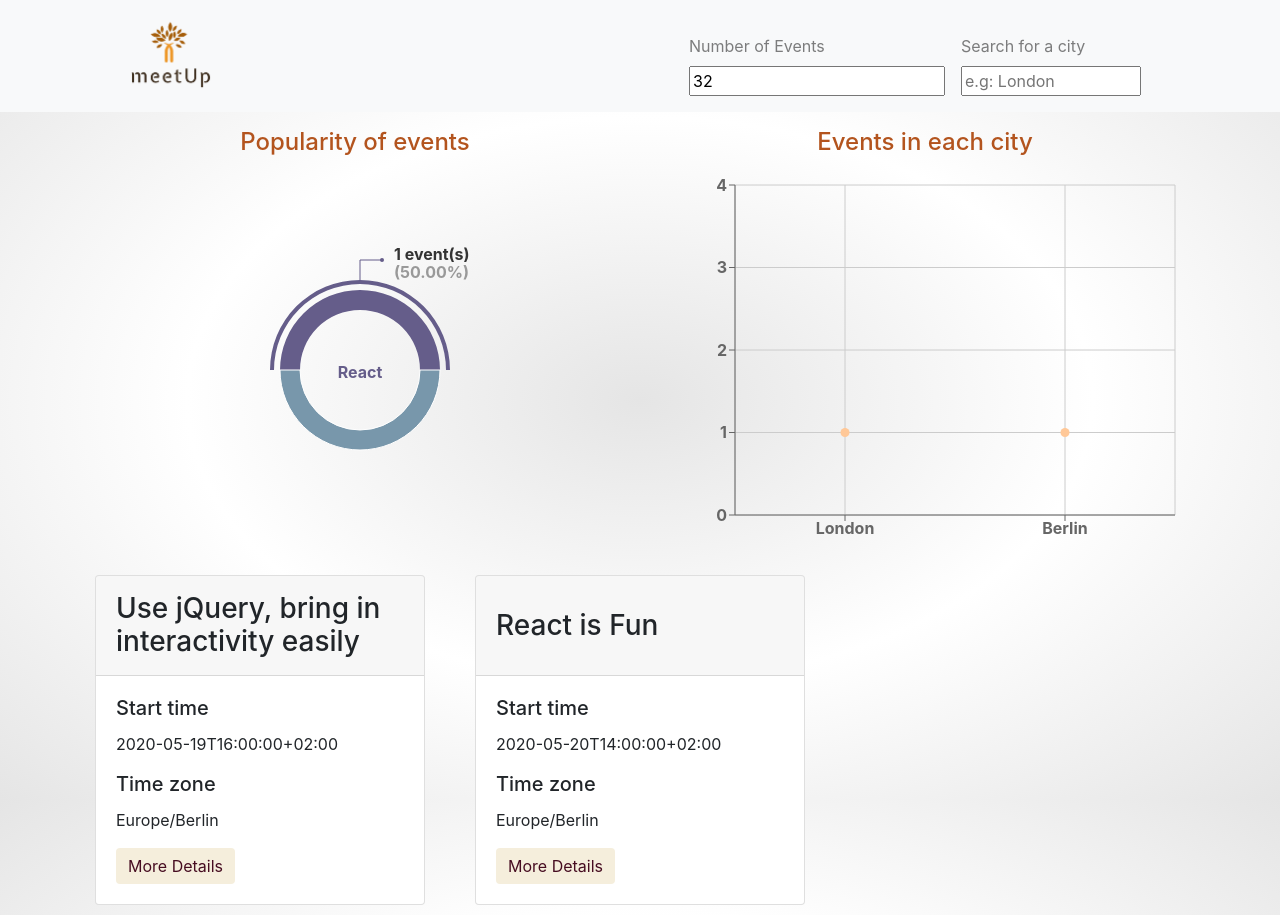
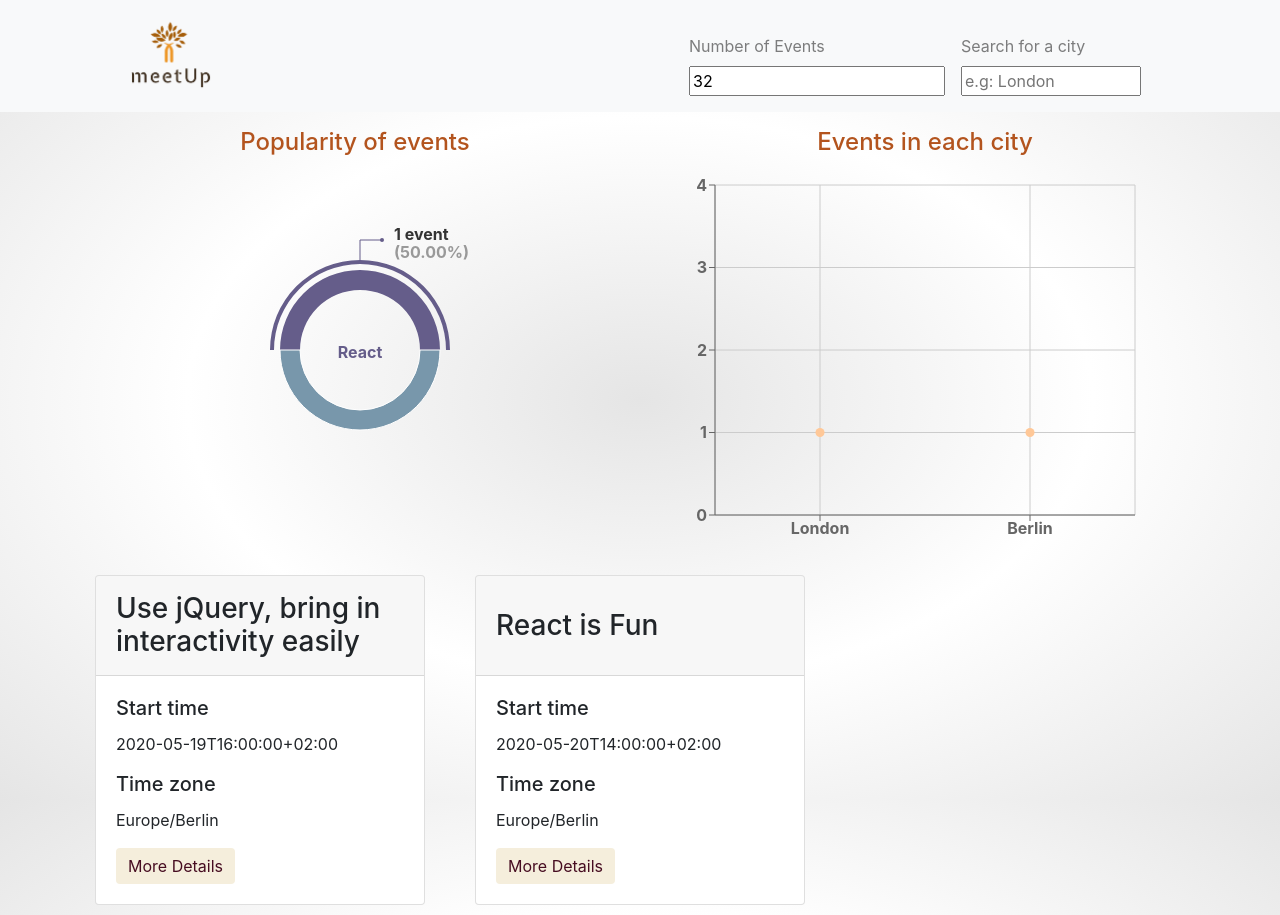
Before and after one commit to Marcel-Patrick/meet, a React (Create React App) app: page / in a window 1280 px wide. Built offline with nearby package versions, Linux system fonts and the light colour scheme; what atatus-spa would draw is missing.

Commit message:
Update chart Style

```diff
--- a/src/App.js
+++ b/src/App.js
@@ -165,13 +165,13 @@ class App extends Component {
             </Col>
             <Col className="centerElements">
               <h4>Events in each city</h4>
-              <ResponsiveContainer height={400}>
+              <ResponsiveContainer height={400} minWidth={400}>
                 <ScatterChart
                   margin={{
                     top: 20,
-                    right: 20,
+                    right: 60,
                     bottom: 20,
-                    left: 20,
+                    left: 0,
                   }}
                 >
                   <CartesianGrid />
--- a/src/EventGenre.js
+++ b/src/EventGenre.js
@@ -25,6 +25,12 @@ const renderActiveShape = (props) => {
   const ex = mx + (cos >= 0 ? 1 : -1) * 22;
   const ey = my;
   const textAnchor = cos >= 0 ? "start" : "end";
+  let addStoEvent;
+  if (value > 1) {
+    addStoEvent = "events";
+  } else {
+    addStoEvent = "event";
+  }
 
   return (
     <g>
@@ -56,7 +62,7 @@ const renderActiveShape = (props) => {
         y={ey}
         textAnchor={textAnchor}
         fill="#333"
-      >{`${value} event(s)`}</text>
+      >{`${value} ${addStoEvent}`}</text>
       <text x={ex + (cos >= 0 ? 1 : -1) * 12} y={ey} dy={18} textAnchor={textAnchor} fill="#999">
         {`(${(percent * 100).toFixed(2)}%)`}
       </text>
@@ -96,7 +102,7 @@ export default function EventGenre({ events }) {
         activeShape={renderActiveShape}
         data={data}
         cx={200}
-        cy={200}
+        cy={180}
         innerRadius={60}
         outerRadius={80}
         fill="#8884d8"
```
